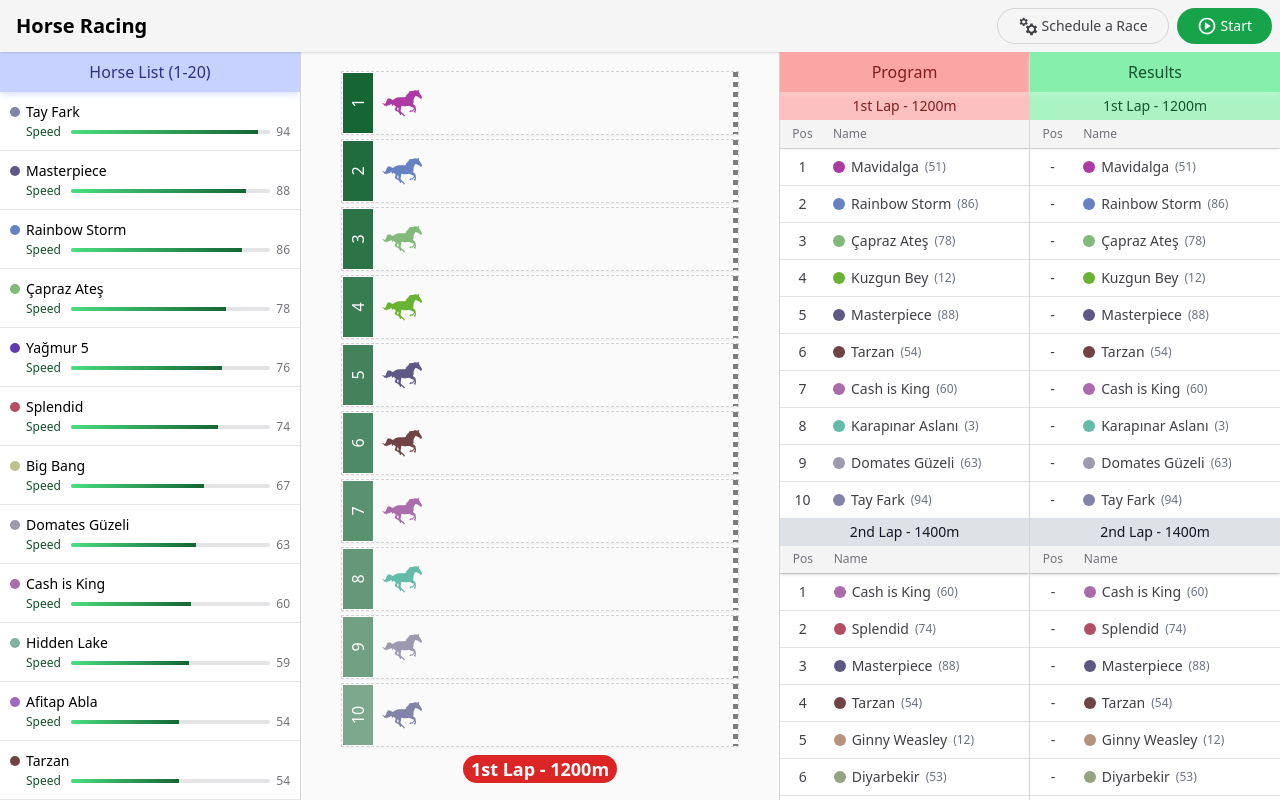
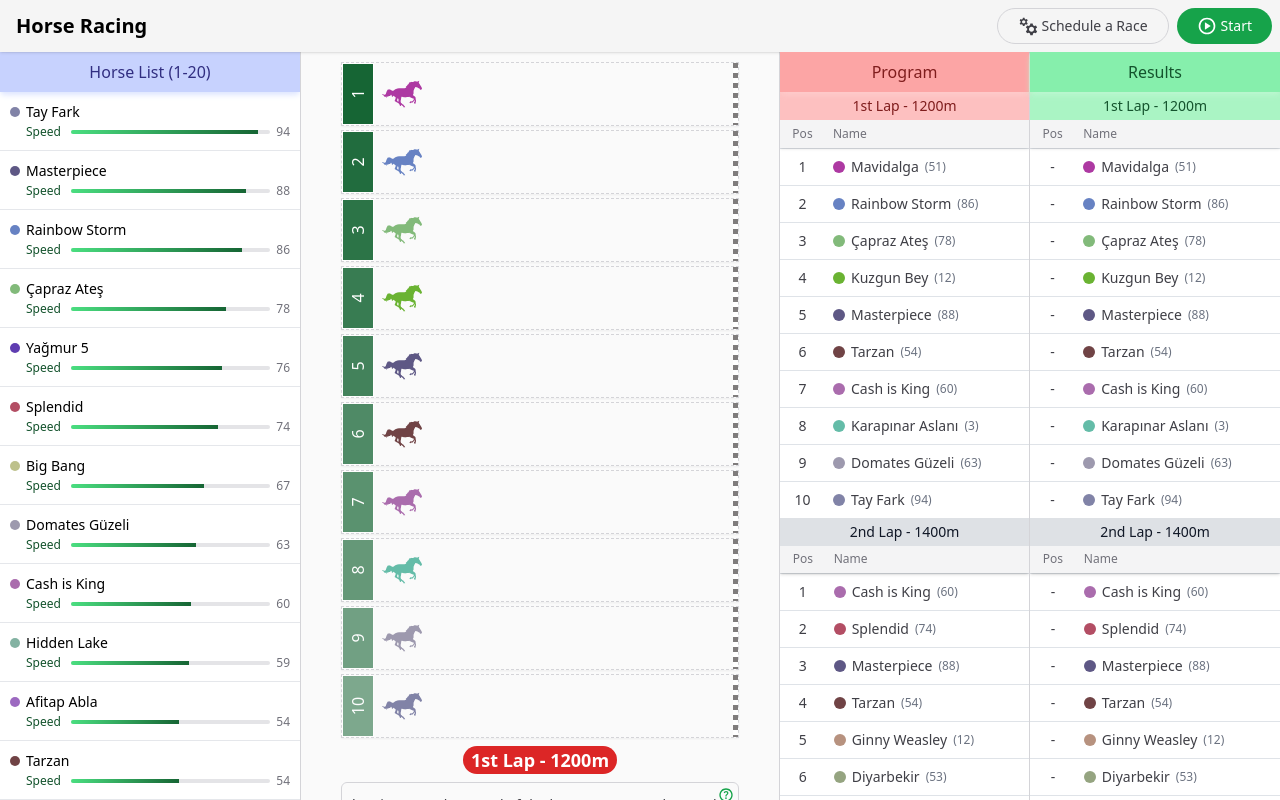
Before and after one commit to gkandemi/horse-racing, a Vue app: page / in a window 1280 px wide. Both pictures are taken after a click on the button "Schedule a Race". Built offline with nearby package versions, Linux system fonts and the light colour scheme.

Commit message:
TipContainer Added

```diff
--- a/src/components/GameContainer/RaceContainer.vue
+++ b/src/components/GameContainer/RaceContainer.vue
@@ -30,14 +30,34 @@ export default {
       <template v-else>
         <div class="text-xl text-zinc-400 font-bold">No race scheduled yet!</div>
       </template>
+
+      <!-- Tips -->
+      <div v-if="CURRENT_ROUND" class="relative border border-zinc-300 p-2 rounded-md self-end w-full text-zinc-700 text-sm flex flex-col gap-y-3">
+        <AppIcon icon="help" class="text-green-600 absolute right-1 top-1 w-4 h-4" />
+        <div class="tip-box">
+          * To increase the speed of the horses, you can change the value of <code>export const SPEED_FACTOR = 5</code> located in <code>/src/utils/constants.js</code>.
+        </div>
+        <div class="tip-box gap-x-2">
+          * To individually increase the condition of the horses, you can modify the <code>condition: Math.floor(Math.random() * 100) + 1</code> value inside the <code>export const GENERATE_RANDOM_HORSES = () => {...}</code> function located in <code>/src/utils/helpers.js</code>. A preset line of code that sets the condition between 65 and 100 is available as a comment. <code>condition: Math.floor(Math.random() * (100 - 65 + 1)) + 65 </code>
+        </div>
+      </div>
+      <!-- /Tips -->
     </div>
-
   </div>
 </template>
 
 <style scoped>
+
+code {
+  @apply font-medium bg-zinc-200 text-zinc-900 text-xs px-2 py-1 rounded-md;
+}
+
+.tip-box{
+  @apply leading-7;
+}
+
 .race-container {
-  @apply flex-1 flex overflow-auto px-10 bg-zinc-50 border-l-zinc-300 border-l border-r-zinc-300 border-r;
+  @apply flex-1 flex flex-col overflow-auto px-10 bg-zinc-50 border-l-zinc-300 border-l border-r-zinc-300 border-r;
 }
 
 .round-name {
--- a/src/components/common/AppIcon.vue
+++ b/src/components/common/AppIcon.vue
@@ -17,7 +17,8 @@ export default defineComponent({
       "play": "PlayIcon",
       "pause": "PauseIcon",
       "horse": "HorseIcon",
-      "cogs": "GenerateIcon"
+      "cogs": "GenerateIcon",
+      "help": "HelpIcon",
     }
   }),
   computed: {
--- /dev/null
+++ b/src/components/svg/HelpIcon.vue
@@ -0,0 +1,16 @@
+<script>
+export default {
+  name: 'HelpIcon'
+}
+</script>
+
+<template>
+  <svg xmlns="http://www.w3.org/2000/svg" height="24px" viewBox="0 -960 960 960" width="24px" fill="currentColor">
+    <path
+      d="M478-240q21 0 35.5-14.5T528-290q0-21-14.5-35.5T478-340q-21 0-35.5 14.5T428-290q0 21 14.5 35.5T478-240Zm-36-154h74q0-33 7.5-52t42.5-52q26-26 41-49.5t15-56.5q0-56-41-86t-97-30q-57 0-92.5 30T342-618l66 26q5-18 22.5-39t53.5-21q32 0 48 17.5t16 38.5q0 20-12 37.5T506-526q-44 39-54 59t-10 73Zm38 314q-83 0-156-31.5T197-197q-54-54-85.5-127T80-480q0-83 31.5-156T197-763q54-54 127-85.5T480-880q83 0 156 31.5T763-763q54 54 85.5 127T880-480q0 83-31.5 156T763-197q-54 54-127 85.5T480-80Zm0-80q134 0 227-93t93-227q0-134-93-227t-227-93q-134 0-227 93t-93 227q0 134 93 227t227 93Zm0-320Z" />
+  </svg>
+</template>
+
+<style scoped>
+
+</style>
--- a/src/utils/helpers.js
+++ b/src/utils/helpers.js
@@ -42,7 +42,9 @@ export const GENERATE_RANDOM_HORSES = () => {
     id: i + 1,
     name: HORSE_NAMES[i],
     color: GET_RANDOM_COLOR(),
-    condition: Math.floor(Math.random() * 100) + 1
+    condition: Math.floor(Math.random() * 100) + 1,
+    //! 65-100 arası rastgele bir değer için bunu aktif hale getirebilirsiniz
+    // condition: Math.floor(Math.random() * (100 - 65 + 1)) + 65
   }))
 }
 
```
